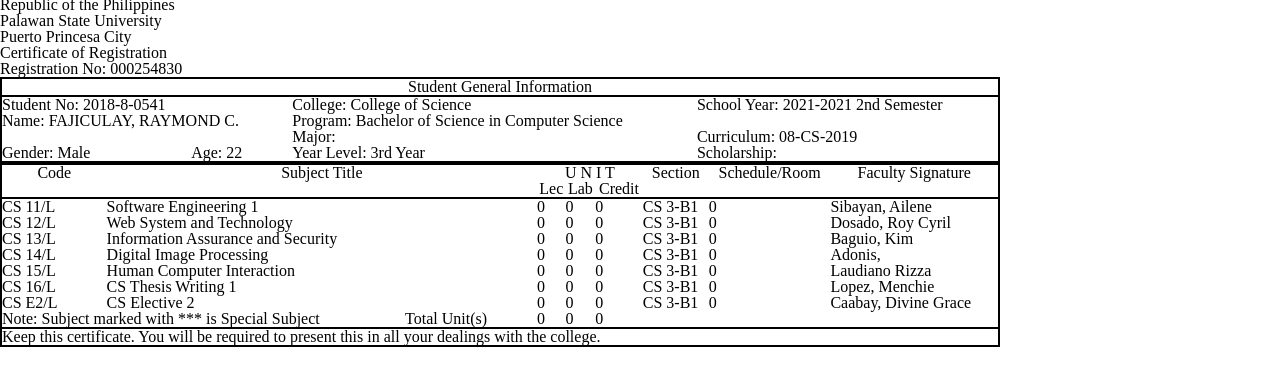
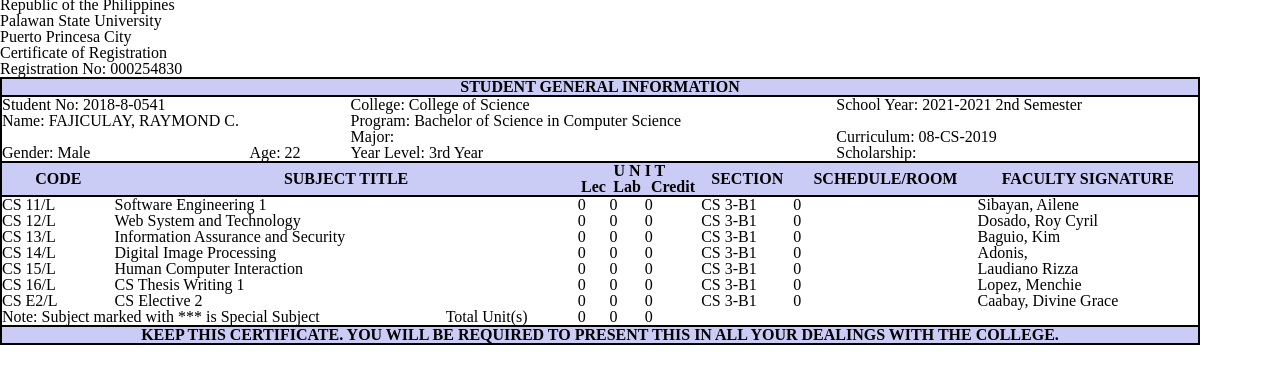
Before and after one commit to INCOGNIZUU/cs12-act-4, a plain HTML site: page index.html in a window 1280 px wide. Shown: the part 19-404 px from the top of the page. Drawn offline with Linux system fonts and the light colour scheme.

Commit message:
update readme.md

```diff
--- a/index.html
+++ b/index.html
@@ -66,7 +66,7 @@
                 <th rowspan="2">Schedule/Room</th>
                 <th rowspan="2">Faculty Signature</th>
               </tr>
-              <tr>
+              <tr class="thLow">
                 <th>Lec</th>
                 <th>Lab</th>
                 <th>Credit</th>
--- a/style.css
+++ b/style.css
@@ -1,17 +1,32 @@
 body {
   font-size: 16px;
 }
-
-/* table td, */
-/* table tr, */
-/* table th, */
-table thead,
-table tfoot,
+table {
+  border-collapse: collapse;
+}
+th {
+  vertical-align: middle;
+}
+thead,
+tfoot {
+  background-color: #caccf5;
+  font-weight: bold;
+  text-transform: uppercase;
+  text-align: center;
+}
+thead,
+tfoot,
 table {
   border: 2px solid black;
 }
+.SGI table {
+  border-bottom: none;
+}
+.thLow th {
+  text-transform: none;
+}
 .card table {
-  width: 1000px;
+  width: 1200px;
 }
 #age,
 #tUnit {
```
